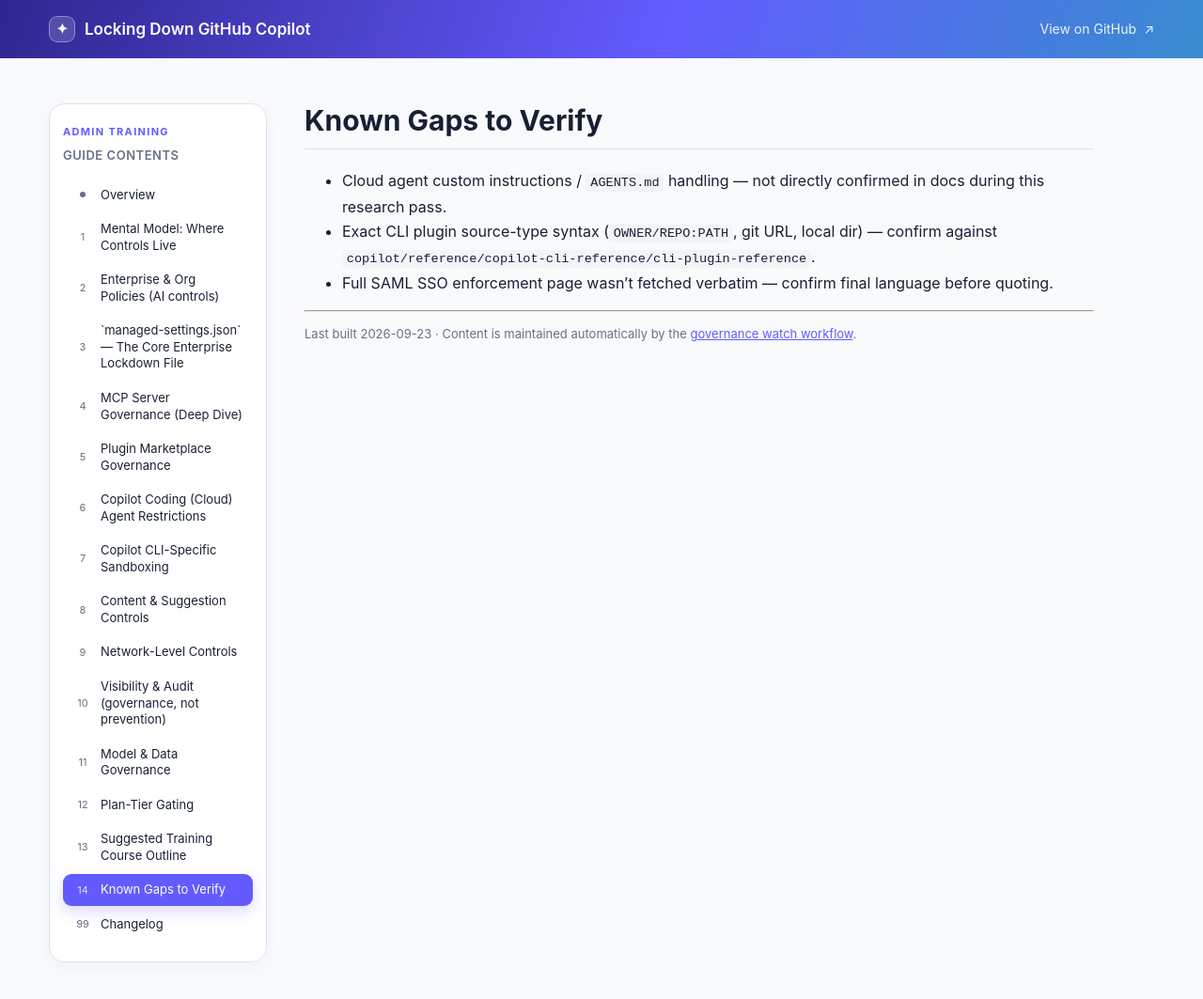
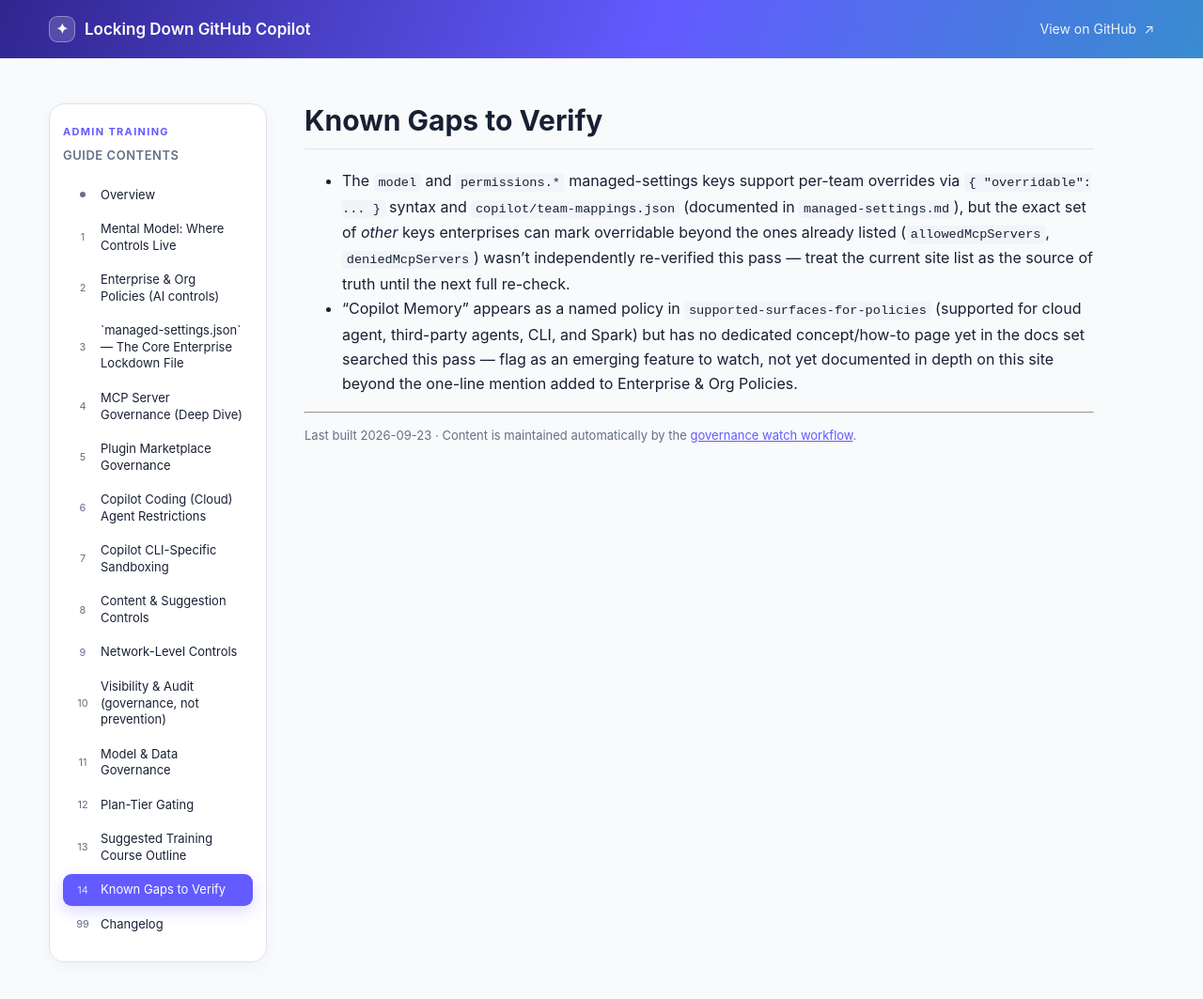
Before and after one commit to beardofedu/copilot-governance-training, a Jekyll site: the page built from docs/sections/known-gaps.md, in a window 1280 px wide and 1096 px high. Shown: the top 1063 px of the window at 94% size. Built offline with Jekyll 4.4.1, drawn with Linux system fonts in a browser that asks for light colours.

Commit message:
Update governance training: content exclusion CLI support, plugin marketplace source types, cloud agent instructions
Co-authored-by: Copilot <223556219+Copilot@users.noreply.github.com>

```diff
--- a/docs/sections/known-gaps.md
+++ b/docs/sections/known-gaps.md
@@ -7,6 +7,5 @@ permalink: /sections/known-gaps/
 
 # Known Gaps to Verify
 
-- Cloud agent custom instructions / `AGENTS.md` handling — not directly confirmed in docs during this research pass.
-- Exact CLI plugin source-type syntax (`OWNER/REPO:PATH`, git URL, local dir) — confirm against `copilot/reference/copilot-cli-reference/cli-plugin-reference`.
-- Full SAML SSO enforcement page wasn't fetched verbatim — confirm final language before quoting.
+- The `model` and `permissions.*` managed-settings keys support per-team overrides via `{ "overridable": ... }` syntax and `copilot/team-mappings.json` (documented in `managed-settings.md`), but the exact set of *other* keys enterprises can mark overridable beyond the ones already listed (`allowedMcpServers`, `deniedMcpServers`) wasn't independently re-verified this pass — treat the current site list as the source of truth until the next full re-check.
+- "Copilot Memory" appears as a named policy in `supported-surfaces-for-policies` (supported for cloud agent, third-party agents, CLI, and Spark) but has no dedicated concept/how-to page yet in the docs set searched this pass — flag as an emerging feature to watch, not yet documented in depth on this site beyond the one-line mention added to Enterprise & Org Policies.
```
Also changed, not shown: docs/sections/cloud-agent.md (+5 -0 lines), docs/sections/content-controls.md (+1 -1 lines), docs/sections/course-outline.md (+1 -1 lines), docs/sections/enterprise-org-policies.md (+4 -0 lines), docs/sections/plugin-marketplaces.md (+3 -2 lines), docs/CHANGELOG.md.
